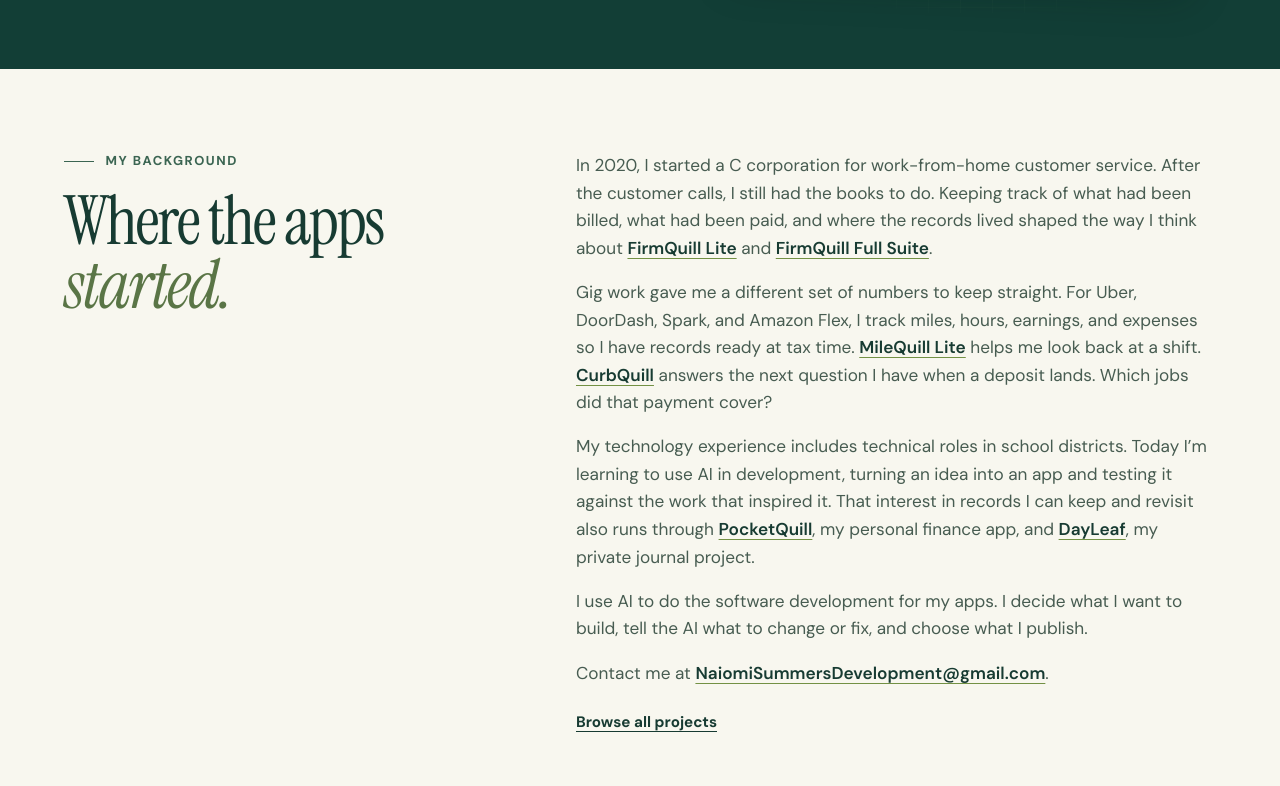
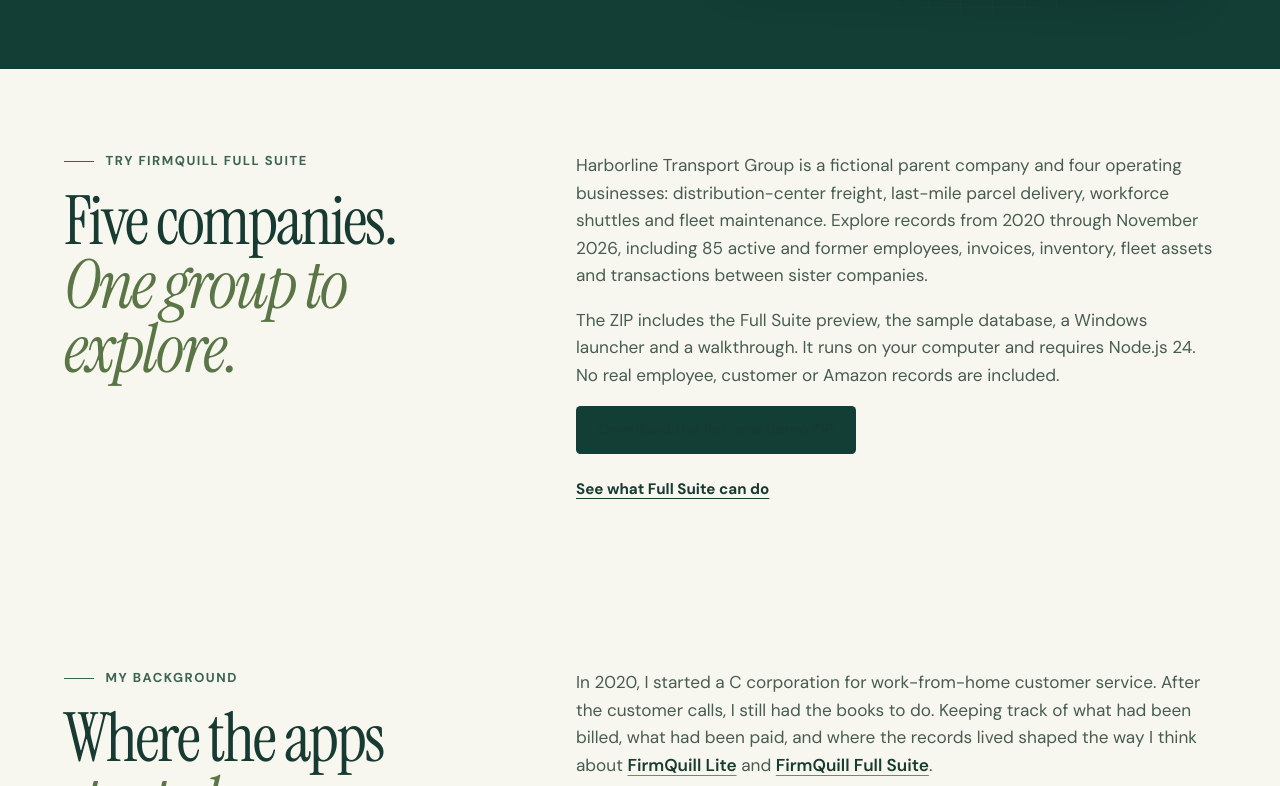
Before and after one commit to NaiomiSummers/Projects, a plain HTML site: page index.html in a window 1280 px wide. Shown: the part 610-1396 px from the top of the page. Drawn offline with Linux system fonts and the light colour scheme.

Commit message:
Add fictional Harborline Full Suite demo to the homepage

```diff
--- a/index.html
+++ b/index.html
@@ -25,6 +25,11 @@
 <div class="portrait-area"><figure class="portrait"><img src="assets/naiomi-summers.jpg" width="1280" height="720" alt="Portrait of Naiomi Summers">
 <figcaption>Independent developer</figcaption></figure></div>
 </div></section>
+<section class="wrap background" id="firmquill-demo" aria-labelledby="firmquill-demo-title"><div class="story-heading"><p class="kicker">Try FirmQuill Full Suite</p><h2 id="firmquill-demo-title">Five companies.<br><em>One group to explore.</em></h2></div>
+<div class="prose"><p>Harborline Transport Group is a fictional parent company and four operating businesses: distribution-center freight, last-mile parcel delivery, workforce shuttles and fleet maintenance. Explore records from 2020 through November 2026, including 85 active and former employees, invoices, inventory, fleet assets and transactions between sister companies.</p>
+<p>The ZIP includes the Full Suite preview, the sample database, a Windows launcher and a walkthrough. It runs on your computer and requires Node.js 24. No real employee, customer or Amazon records are included.</p>
+<p><a class="button green" href="downloads/Harborline-FirmQuill-Demo.zip" download>Download the fictional demo ZIP</a></p>
+<a class="text-link" href="about/full-suite.html">See what Full Suite can do</a></div></section>
 <section class="wrap background" aria-labelledby="story"><div class="story-heading"><p class="kicker">My background</p><h2 id="story">Where the apps<br> <em>started.</em></h2></div>
 <div class="prose"><p>In 2020, I started a C corporation for work-from-home customer service. After the customer calls, I still had the books to do. Keeping track of what had been billed, what had been paid, and where the records lived shaped the way I think about <a href="about/erp-lite.html">FirmQuill Lite</a> and <a href="about/full-suite.html">FirmQuill Full Suite</a>.</p>
 <p>Gig work gave me a different set of numbers to keep straight. For Uber, DoorDash, Spark, and Amazon Flex, I track miles, hours, earnings, and expenses so I have records ready at tax time. <a href="about/milequill-lite.html">MileQuill Lite</a> helps me look back at a shift. <a href="about/curbquill-web.html">CurbQuill</a> answers the next question I have when a deposit lands. Which jobs did that payment cover?</p>
```
Also changed, not shown: 1 other file.
